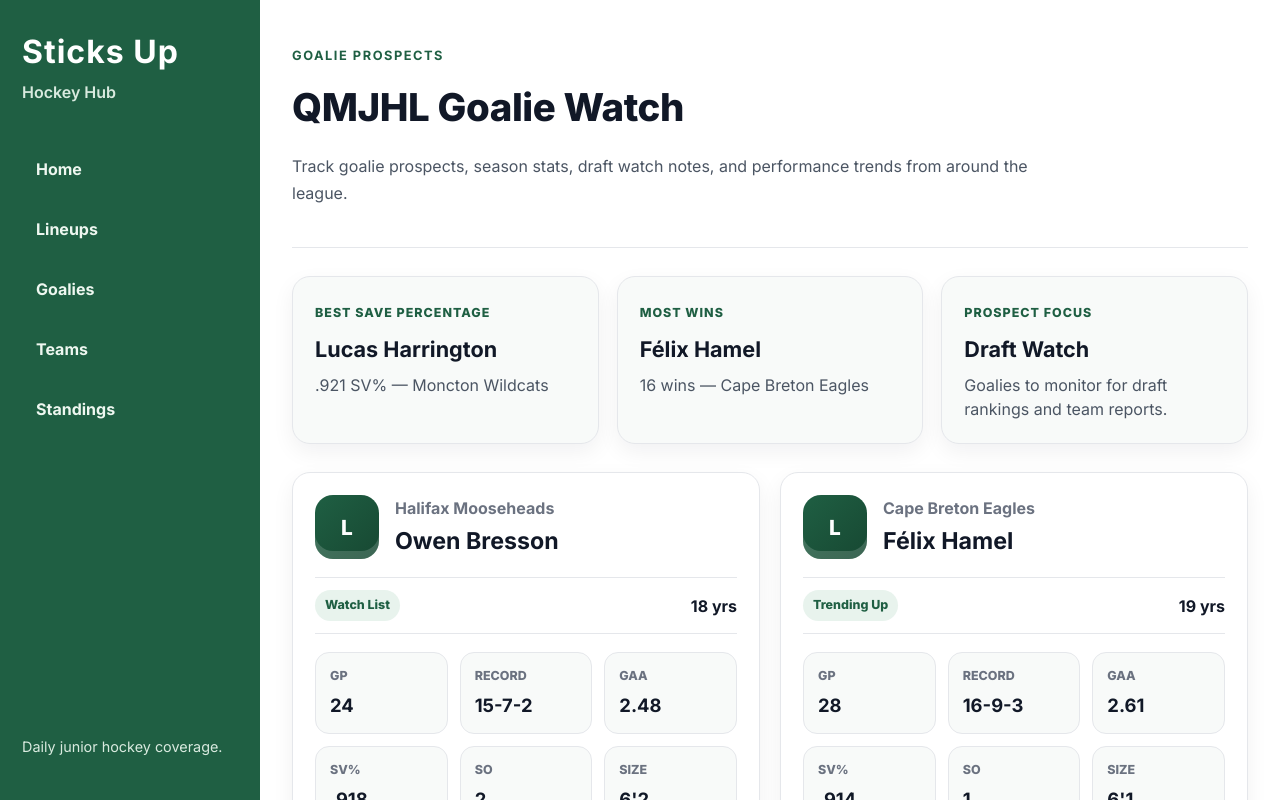
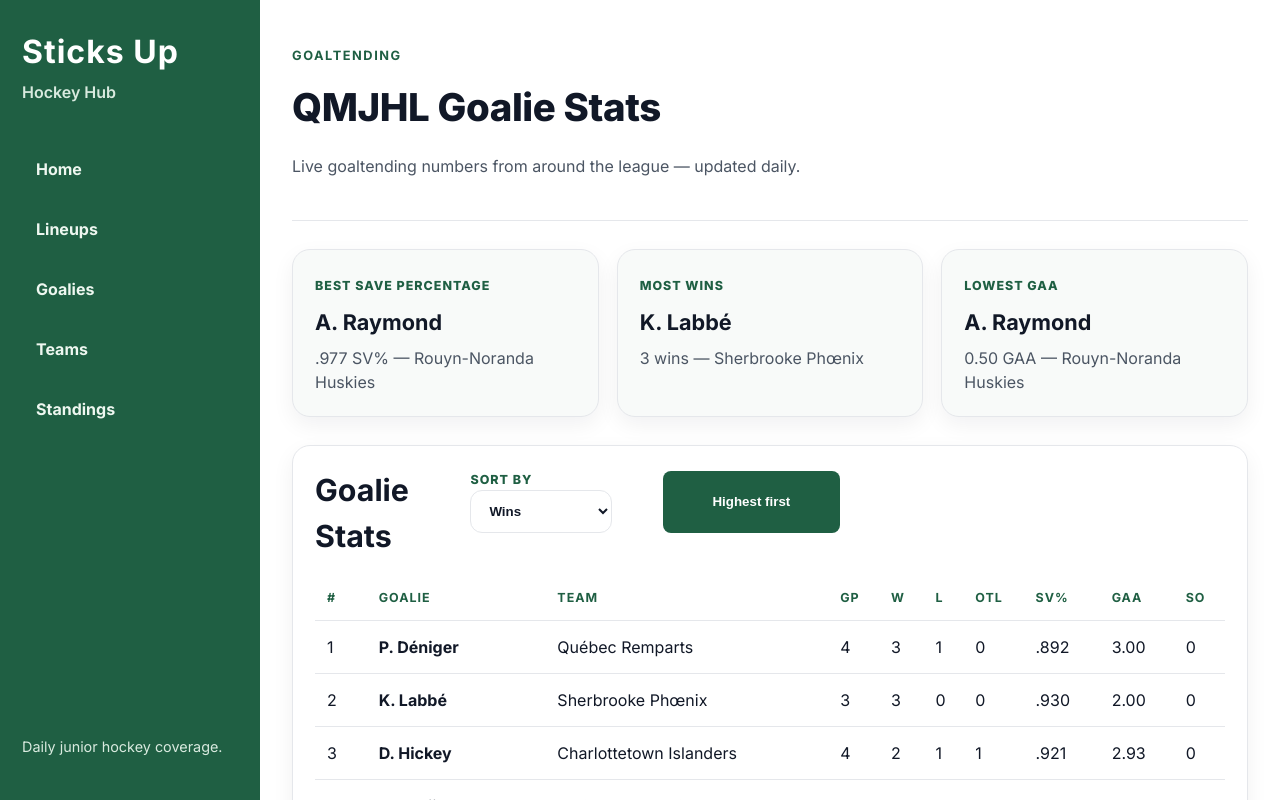
Before and after one commit to KyleMcC11/sticksup-hockey, a React (Vite) app: page /#/goalies in a window 1280 px wide. Shown: the top 800 px of the page. Built offline with nearby package versions, Linux system fonts and the light colour scheme.

Commit message:
Visual cleanup and real-data home page

```diff
--- a/src/pages/GoaliesPage.jsx
+++ b/src/pages/GoaliesPage.jsx
@@ -1,228 +1,308 @@
-const goalies = [
-  {
-    id: 1,
-    name: "Owen Bresson",
-    team: "Halifax Mooseheads",
-    age: 18,
-    catchingHand: "L",
-    status: "Watch List",
-    gamesPlayed: 24,
-    wins: 15,
-    losses: 7,
-    otLosses: 2,
-    gaa: 2.48,
-    savePercentage: ".918",
-    shutouts: 2,
-    height: "6'2",
-    weight: "185",
-  },
-  {
-    id: 2,
-    name: "Félix Hamel",
-    team: "Cape Breton Eagles",
-    age: 19,
-    catchingHand: "L",
-    status: "Trending Up",
-    gamesPlayed: 28,
-    wins: 16,
-    losses: 9,
-    otLosses: 3,
-    gaa: 2.61,
-    savePercentage: ".914",
-    shutouts: 1,
-    height: "6'1",
-    weight: "181",
-  },
-  {
-    id: 3,
-    name: "Lucas Harrington",
-    team: "Moncton Wildcats",
-    age: 18,
-    catchingHand: "R",
-    status: "Draft Eligible",
-    gamesPlayed: 22,
-    wins: 14,
-    losses: 6,
-    otLosses: 2,
-    gaa: 2.35,
-    savePercentage: ".921",
-    shutouts: 3,
-    height: "6'3",
-    weight: "190",
-  },
-  {
-    id: 4,
-    name: "Louis-Antoine Denault",
-    team: "Newfoundland Regiment",
-    age: 19,
-    catchingHand: "L",
-    status: "Sleeper",
-    gamesPlayed: 26,
-    wins: 13,
-    losses: 10,
-    otLosses: 3,
-    gaa: 2.78,
-    savePercentage: ".907",
-    shutouts: 1,
-    height: "6'0",
-    weight: "176",
-  },
+import { useEffect, useMemo, useState } from "react";
+
+import { teams } from "../data/teams.js";
+import loadGoalieStats from "../data/loadGoalieStats.js";
+
+const TEAM_STATS_CODES = {
+  halifax: "Hal",
+  moncton: "Mon",
+  "cape-breton": "Cap",
+  charlottetown: "Cha",
+  "saint-john": "SNB",
+  newfoundland: "NFL",
+  "baie-comeau": "BaC",
+  chicoutimi: "Chi",
+  quebec: "Que",
+  rimouski: "Rim",
+  "blainville-boisbriand": "BLB",
+  drummondville: "Dru",
+  gatineau: "Gat",
+  "rouyn-noranda": "Rou",
+  shawinigan: "Sha",
+  sherbrooke: "She",
+  "val-dor": "VdO",
+  victoriaville: "Vic",
+};
+
+const teamByCode = {};
+
+Object.entries(TEAM_STATS_CODES).forEach(([slug, code]) => {
+  const team = teams.find((entry) => entry.slug === slug);
+
+  if (team) {
+    teamByCode[code] = team;
+  }
+});
+
+const sortOptions = [
+  { value: "wins", label: "Wins" },
+  { value: "savePercentage", label: "Save %" },
+  { value: "goalsAgainstAverage", label: "GAA" },
+  { value: "shutouts", label: "Shutouts" },
+  { value: "gamesPlayed", label: "Games Played" },
 ];
 
-function getBestGoalieBySavePercentage(goalies) {
-  return [...goalies].sort(
-    (a, b) =>
-      Number(b.savePercentage.replace(".", "0.")) -
-      Number(a.savePercentage.replace(".", "0."))
-  )[0];
+const MIN_GAMES_FOR_RATE_STATS = 2;
+
+function teamName(code) {
+  const team = teamByCode[code];
+
+  return team ? team.fullName : code;
 }
 
-function getMostWins(goalies) {
-  return [...goalies].sort((a, b) => b.wins - a.wins)[0];
+function formatSavePercentage(value) {
+  const numeric = Number(value) || 0;
+
+  return numeric.toFixed(3).replace(/^0/, "");
 }
 
-function GoalieCard({ goalie }) {
+function formatGaa(value) {
+  const numeric = Number(value) || 0;
+
+  return numeric.toFixed(2);
+}
+
+function sortGoalies(goaliesList, sortBy, direction) {
+  const multiplier = direction === "asc" ? 1 : -1;
+
+  return [...goaliesList].sort((a, b) => {
+    const aValue = Number(a[sortBy]) || 0;
+    const bValue = Number(b[sortBy]) || 0;
+
+    if (aValue !== bValue) {
+      return (aValue - bValue) * multiplier;
+    }
+
     return (
-    <article className="goalie-prospect-card">
-      <div className="goalie-card-top">
-        <div className="goalie-mask">
-          <span>{goalie.catchingHand}</span>
-        </div>
+      b.gamesPlayed - a.gamesPlayed || a.name.localeCompare(b.name)
+    );
+  });
+}
 
-        <div>
-          <p>{goalie.team}</p>
-          <h3>{goalie.name}</h3>
-        </div>
-      </div>
+function bestBy(goaliesList, field, lowestWins, minGames) {
+  const eligible = goaliesList.filter(
+    (goalie) => goalie.gamesPlayed >= minGames
+  );
 
-      <div className="goalie-status-row">
-        <span>{goalie.status}</span>
-        <strong>{goalie.age} yrs</strong>
-      </div>
+  const pool = eligible.length > 0 ? eligible : goaliesList;
 
-      <div className="goalie-stat-grid">
-        <div>
-          <span>GP</span>
-          <strong>{goalie.gamesPlayed}</strong>
-        </div>
+  if (pool.length === 0) {
+    return null;
+  }
 
-        <div>
-          <span>Record</span>
-          <strong>
-            {goalie.wins}-{goalie.losses}-{goalie.otLosses}
-          </strong>
-        </div>
+  return [...pool].sort((a, b) => {
+    const diff =
+      (Number(a[field]) || 0) - (Number(b[field]) || 0);
 
-        <div>
-          <span>GAA</span>
-          <strong>{goalie.gaa}</strong>
-        </div>
-
-        <div>
-          <span>SV%</span>
-          <strong>{goalie.savePercentage}</strong>
-        </div>
-
-        <div>
-          <span>SO</span>
-          <strong>{goalie.shutouts}</strong>
-        </div>
-
-        <div>
-          <span>Size</span>
-          <strong>{goalie.height}</strong>
-        </div>
-      </div>
-    </article>
-  );
+    return lowestWins ? diff : -diff;
+  })[0];
 }
 
 function GoaliesPage() {
-  const bestSavePercentage = getBestGoalieBySavePercentage(goalies);
-  const mostWins = getMostWins(goalies);
+  const [goalies, setGoalies] = useState([]);
+  const [loading, setLoading] = useState(true);
+  const [error, setError] = useState("");
+  const [sortBy, setSortBy] = useState("wins");
+  const [direction, setDirection] = useState("desc");
+
+  useEffect(() => {
+    let cancelled = false;
+
+    async function load() {
+      try {
+        const stats = await loadGoalieStats();
+
+        if (cancelled) {
+          return;
+        }
+
+        const active = stats.filter(
+          (goalie) => goalie.gamesPlayed > 0
+        );
+
+        setGoalies(active);
+      } catch (err) {
+        if (!cancelled) {
+          setError("Could not load goalie stats right now.");
+        }
+      } finally {
+        if (!cancelled) {
+          setLoading(false);
+        }
+      }
+    }
+
+    load();
+
+    return () => {
+      cancelled = true;
+    };
+  }, []);
+
+  const sortedGoalies = useMemo(() => {
+    return sortGoalies(goalies, sortBy, direction);
+  }, [goalies, sortBy, direction]);
+
+  const bestSavePercentage = useMemo(() => {
+    return bestBy(goalies, "savePercentage", false, MIN_GAMES_FOR_RATE_STATS);
+  }, [goalies]);
+
+  const mostWins = useMemo(() => {
+    return bestBy(goalies, "wins", false, 0);
+  }, [goalies]);
+
+  const bestGaa = useMemo(() => {
+    return bestBy(
+      goalies,
+      "goalsAgainstAverage",
+      true,
+      MIN_GAMES_FOR_RATE_STATS
+    );
+  }, [goalies]);
 
   return (
     <>
       <section className="page-title goalie-page-title">
-        <p className="section-label">Goalie Prospects</p>
-        <h2>QMJHL Goalie Watch</h2>
+        <p className="section-label">Goaltending</p>
+        <h2>QMJHL Goalie Stats</h2>
         <p>
-          Track goalie prospects, season stats, draft watch notes, and
-          performance trends from around the league.
+          Live goaltending numbers from around the league &mdash; updated
+          daily.
         </p>
       </section>
 
+      {loading && <p className="home-status">Loading goalie stats&hellip;</p>}
+
+      {!loading && error && <p className="home-status">{error}</p>}
+
+      {!loading && !error && goalies.length === 0 && (
+        <p className="home-status">No goalie stats available yet.</p>
+      )}
+
+      {!loading && !error && goalies.length > 0 && (
+        <>
           <section className="goalie-leader-row">
             <article className="goalie-leader-card">
               <span>Best Save Percentage</span>
+              {bestSavePercentage ? (
+                <>
                   <h3>{bestSavePercentage.name}</h3>
                   <p>
-            {bestSavePercentage.savePercentage} SV% —{" "}
-            {bestSavePercentage.team}
+                    {formatSavePercentage(
+                      bestSavePercentage.savePercentage
+                    )}{" "}
+                    SV% &mdash; {teamName(bestSavePercentage.teamCode)}
                   </p>
+                </>
+              ) : (
+                <p>Not available yet.</p>
+              )}
             </article>
 
             <article className="goalie-leader-card">
               <span>Most Wins</span>
+              {mostWins ? (
+                <>
                   <h3>{mostWins.name}</h3>
                   <p>
-            {mostWins.wins} wins — {mostWins.team}
+                    {mostWins.wins} wins &mdash;{" "}
+                    {teamName(mostWins.teamCode)}
                   </p>
+                </>
+              ) : (
+                <p>Not available yet.</p>
+              )}
             </article>
 
             <article className="goalie-leader-card">
-          <span>Prospect Focus</span>
-          <h3>Draft Watch</h3>
-          <p>Goalies to monitor for draft rankings and team reports.</p>
+              <span>Lowest GAA</span>
+              {bestGaa ? (
+                <>
+                  <h3>{bestGaa.name}</h3>
+                  <p>
+                    {formatGaa(bestGaa.goalsAgainstAverage)} GAA &mdash;{" "}
+                    {teamName(bestGaa.teamCode)}
+                  </p>
+                </>
+              ) : (
+                <p>Not available yet.</p>
+              )}
             </article>
-      </section>
-
-      <section className="goalie-page-grid">
-        {goalies.map((goalie) => (
-          <GoalieCard key={goalie.id} goalie={goalie} />
-        ))}
           </section>
 
           <section className="goalie-table-card">
             <div className="section-header">
               <h2>Goalie Stats</h2>
-          <a href="#">View Full Rankings</a>
+
+              <div className="standings-controls">
+                <label>
+                  Sort by
+                  <select
+                    value={sortBy}
+                    onChange={(event) =>
+                      setSortBy(event.target.value)
+                    }
+                  >
+                    {sortOptions.map((option) => (
+                      <option
+                        key={option.value}
+                        value={option.value}
+                      >
+                        {option.label}
+                      </option>
+                    ))}
+                  </select>
+                </label>
+
+                <button
+                  type="button"
+                  onClick={() =>
+                    setDirection((current) =>
+                      current === "desc" ? "asc" : "desc"
+                    )
+                  }
+                >
+                  {direction === "desc"
+                    ? "Highest first"
+                    : "Lowest first"}
+                </button>
+              </div>
             </div>
 
             <div className="goalie-table-wrap">
               <table className="goalie-table">
                 <thead>
                   <tr>
+                    <th>#</th>
                     <th>Goalie</th>
                     <th>Team</th>
-                <th>Age</th>
                     <th>GP</th>
-                <th>Record</th>
+                    <th>W</th>
+                    <th>L</th>
+                    <th>OTL</th>
+                    <th>SV%</th>
                     <th>GAA</th>
-                <th>SV%</th>
                     <th>SO</th>
-                <th>Status</th>
                   </tr>
                 </thead>
 
                 <tbody>
-              {goalies.map((goalie) => (
-                <tr key={goalie.id}>
+                  {sortedGoalies.map((goalie, index) => (
+                    <tr key={goalie.id || `${goalie.name}-${index}`}>
+                      <td>{index + 1}</td>
                       <td>
                         <strong>{goalie.name}</strong>
                       </td>
-                  <td>{goalie.team}</td>
-                  <td>{goalie.age}</td>
+                      <td>{teamName(goalie.teamCode)}</td>
                       <td>{goalie.gamesPlayed}</td>
+                      <td>{goalie.wins}</td>
+                      <td>{goalie.losses}</td>
+                      <td>{goalie.otLosses}</td>
                       <td>
-                    {goalie.wins}-{goalie.losses}-{goalie.otLosses}
+                        {formatSavePercentage(goalie.savePercentage)}
                       </td>
-                  <td>{goalie.gaa}</td>
-                  <td>{goalie.savePercentage}</td>
+                      <td>{formatGaa(goalie.goalsAgainstAverage)}</td>
                       <td>{goalie.shutouts}</td>
-                  <td>
-                    <span className="goalie-table-pill">{goalie.status}</span>
-                  </td>
                     </tr>
                   ))}
                 </tbody>
@@ -230,6 +310,8 @@ function GoaliesPage() {
             </div>
           </section>
         </>
+      )}
+    </>
   );
 }
 
```
Lines whose indentation alone changed are shown as unchanged.
